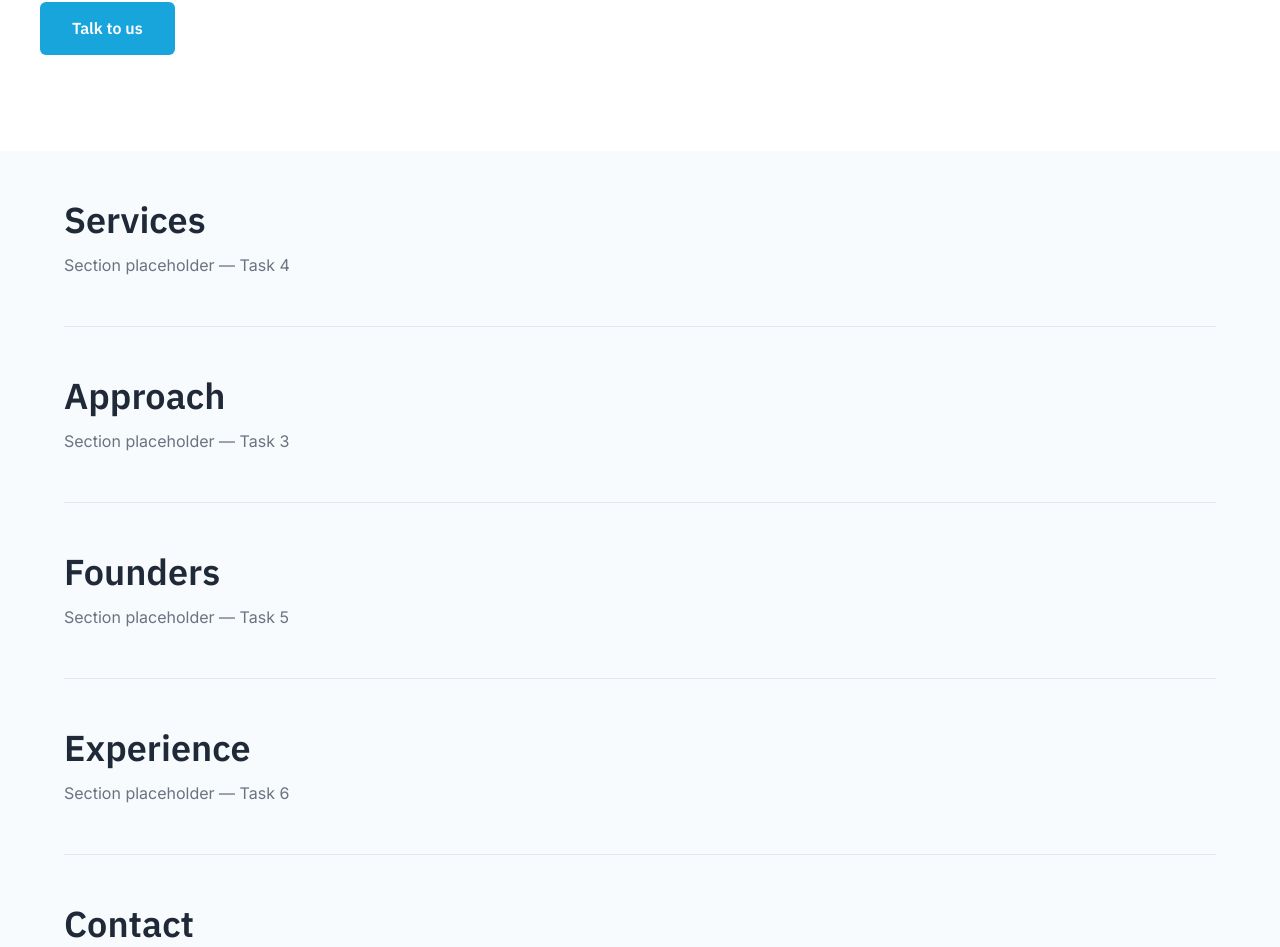
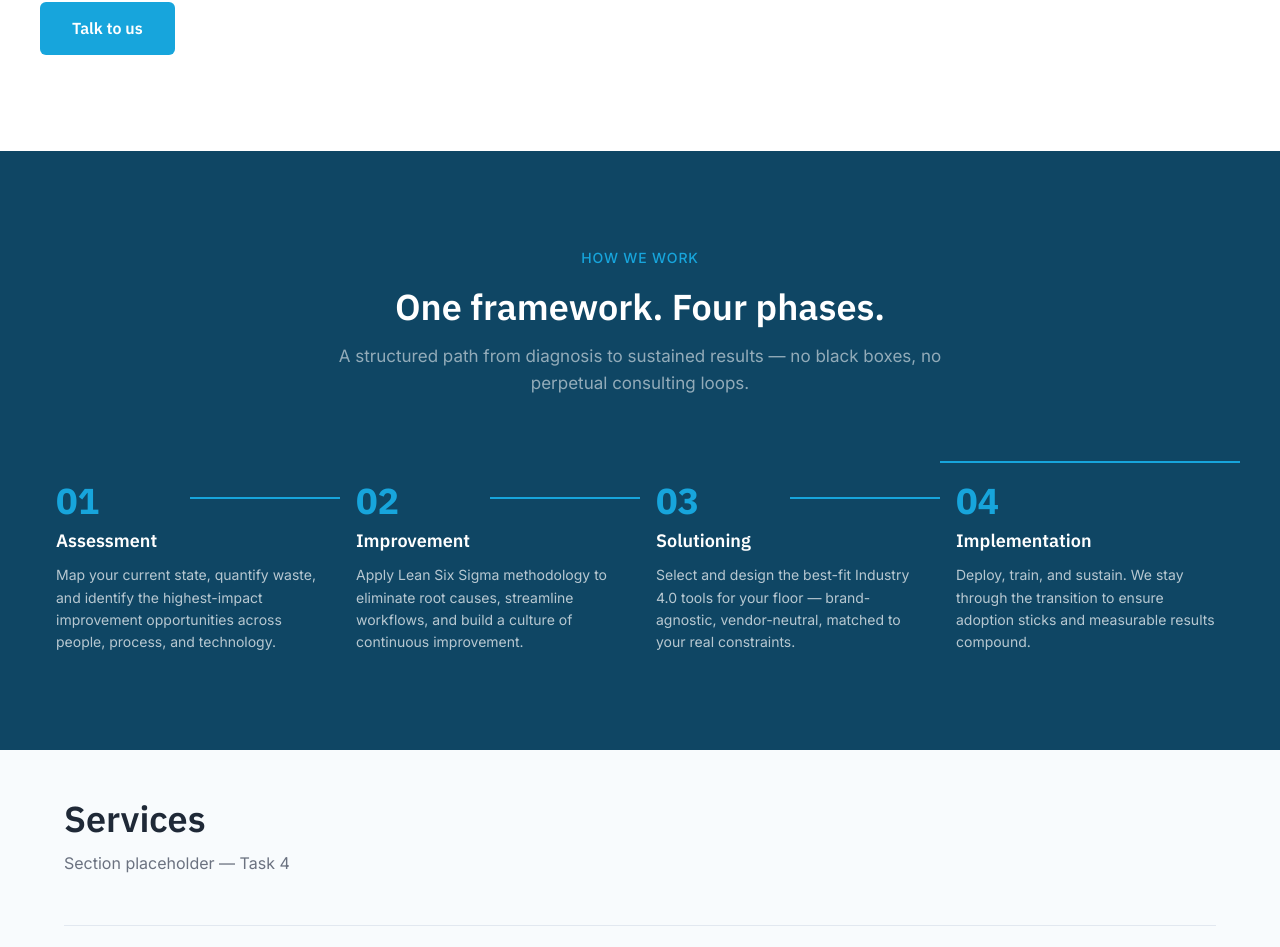
Before and after one commit to indraargamuria/opexlanding, a React (Vite) app in the folder frontend/: page / in a window 1280 px wide. Shown: the part 614-1561 px from the top of the page. Built offline with nearby package versions, Linux system fonts and the light colour scheme.

Commit message:
Framework phase

```diff
--- /dev/null
+++ b/frontend/src/components/Framework.tsx
@@ -0,0 +1,248 @@
+import { useEffect, useRef, useState } from 'react';
+
+const phases = [
+  {
+    number: '01',
+    title: 'Assessment',
+    description: 'Map your current state, quantify waste, and identify the highest-impact improvement opportunities across people, process, and technology.',
+  },
+  {
+    number: '02',
+    title: 'Improvement',
+    description: 'Apply Lean Six Sigma methodology to eliminate root causes, streamline workflows, and build a culture of continuous improvement.',
+  },
+  {
+    number: '03',
+    title: 'Solutioning',
+    description: 'Select and design the best-fit Industry 4.0 tools for your floor — brand-agnostic, vendor-neutral, matched to your real constraints.',
+  },
+  {
+    number: '04',
+    title: 'Implementation',
+    description: 'Deploy, train, and sustain. We stay through the transition to ensure adoption sticks and measurable results compound.',
+  },
+];
+
+export function Framework() {
+  const sectionRef = useRef<HTMLDivElement>(null);
+  const [activePhase, setActivePhase] = useState(-1);
+
+  useEffect(() => {
+    const node = sectionRef.current;
+    if (!node) return;
+
+    const prefersReduced = window.matchMedia('(prefers-reduced-motion: reduce)').matches;
+    const timers: number[] = [];
+
+    const observer = new IntersectionObserver(
+      ([entry]) => {
+        if (!entry.isIntersecting) return;
+        observer.disconnect();
+
+        if (prefersReduced) {
+          setActivePhase(phases.length - 1);
+          return;
+        }
+
+        let phase = 0;
+        setActivePhase(0);
+
+        const advance = () => {
+          phase += 1;
+          if (phase < phases.length) {
+            setActivePhase(phase);
+            timers.push(setTimeout(advance, 450));
+          }
+        };
+        timers.push(setTimeout(advance, 450));
+      },
+      { threshold: 0.3 },
+    );
+
+    observer.observe(node);
+    return () => {
+      observer.disconnect();
+      timers.forEach(clearTimeout);
+    };
+  }, []);
+
+  return (
+    <section
+      ref={sectionRef}
+      style={sectionStyle}
+      aria-label="Our 4-phase approach"
+    >
+      <div style={innerStyle}>
+        <div style={headerStyle}>
+          <p style={overlineStyle}>How we work</p>
+          <h2 style={headingStyle}>One framework. Four phases.</h2>
+          <p style={subheadStyle}>
+            A structured path from diagnosis to sustained results — no black boxes,
+            no perpetual consulting loops.
+          </p>
+        </div>
+
+        <div style={gridStyle}>
+          {phases.map((phase, i) => {
+            const isActive = i <= activePhase;
+            const isCurrent = i === activePhase;
+
+            return (
+              <div key={phase.number} style={cardWrapperStyle}>
+                {/* Connecting line (not on first card) */}
+                {i > 0 && (
+                  <div style={lineTrackStyle}>
+                    <div
+                      style={{
+                        ...lineFillStyle,
+                        transform: isActive ? 'scaleX(1)' : 'scaleX(0)',
+                      }}
+                    />
+                  </div>
+                )}
+
+                <div
+                  style={{
+                    ...cardStyle,
+                    opacity: isActive ? 1 : 0.25,
+                    borderColor: isCurrent ? 'var(--brand)' : 'transparent',
+                  }}
+                >
+                  <span
+                    style={{
+                      ...numberStyle,
+                      color: isActive ? 'var(--brand)' : 'rgba(255,255,255,0.2)',
+                    }}
+                  >
+                    {phase.number}
+                  </span>
+                  <h3
+                    style={{
+                      ...titleStyle,
+                      color: isActive ? 'var(--white)' : 'rgba(255,255,255,0.4)',
+                    }}
+                  >
+                    {phase.title}
+                  </h3>
+                  <p
+                    style={{
+                      ...descStyle,
+                      color: isActive ? 'rgba(255,255,255,0.7)' : 'rgba(255,255,255,0.2)',
+                    }}
+                  >
+                    {phase.description}
+                  </p>
+                </div>
+              </div>
+            );
+          })}
+        </div>
+      </div>
+    </section>
+  );
+}
+
+const sectionStyle: React.CSSProperties = {
+  background: 'var(--dark-accent)',
+  padding: '96px 24px',
+};
+
+const innerStyle: React.CSSProperties = {
+  maxWidth: '1200px',
+  margin: '0 auto',
+};
+
+const headerStyle: React.CSSProperties = {
+  textAlign: 'center',
+  marginBottom: '64px',
+  maxWidth: '640px',
+  marginLeft: 'auto',
+  marginRight: 'auto',
+};
+
+const overlineStyle: React.CSSProperties = {
+  fontFamily: 'var(--font-body)',
+  fontSize: 'var(--text-caption)',
+  fontWeight: 500,
+  color: 'var(--brand)',
+  letterSpacing: '0.06em',
+  textTransform: 'uppercase' as const,
+  marginBottom: '16px',
+};
+
+const headingStyle: React.CSSProperties = {
+  fontFamily: 'var(--font-heading)',
+  fontSize: 'var(--text-h2)',
+  fontWeight: 'var(--weight-h2)',
+  color: 'var(--white)',
+  lineHeight: 'var(--leading-heading)',
+  marginBottom: '16px',
+};
+
+const subheadStyle: React.CSSProperties = {
+  fontSize: '1.0625rem',
+  lineHeight: 1.6,
+  color: 'rgba(255, 255, 255, 0.55)',
+};
+
+const gridStyle: React.CSSProperties = {
+  display: 'grid',
+  gridTemplateColumns: 'repeat(4, 1fr)',
+  gap: '0',
+  alignItems: 'start',
+};
+
+const cardWrapperStyle: React.CSSProperties = {
+  position: 'relative',
+  display: 'flex',
+  alignItems: 'flex-start',
+};
+
+const lineTrackStyle: React.CSSProperties = {
+  position: 'absolute',
+  top: '36px',
+  left: '-50%',
+  width: '50%',
+  height: '2px',
+  background: 'rgba(255, 255, 255, 0.1)',
+  overflow: 'hidden',
+};
+
+const lineFillStyle: React.CSSProperties = {
+  width: '100%',
+  height: '100%',
+  background: 'var(--brand)',
+  transformOrigin: 'left center',
+  transition: 'transform 0.4s ease-out',
+};
+
+const cardStyle: React.CSSProperties = {
+  padding: '0 16px',
+  transition: 'opacity 0.4s ease-out, border-color 0.3s ease',
+  borderTop: '2px solid transparent',
+  paddingTop: '20px',
+};
+
+const numberStyle: React.CSSProperties = {
+  fontFamily: 'var(--font-heading)',
+  fontSize: 'var(--text-h2)',
+  fontWeight: 700,
+  lineHeight: 1,
+  display: 'block',
+  marginBottom: '12px',
+  transition: 'color 0.3s ease',
+};
+
+const titleStyle: React.CSSProperties = {
+  fontFamily: 'var(--font-heading)',
+  fontSize: 'var(--text-h4)',
+  fontWeight: 600,
+  marginBottom: '12px',
+  transition: 'color 0.3s ease',
+};
+
+const descStyle: React.CSSProperties = {
+  fontSize: 'var(--text-caption)',
+  lineHeight: 1.6,
+  transition: 'color 0.3s ease',
+};
--- a/frontend/src/routeTree.tsx
+++ b/frontend/src/routeTree.tsx
@@ -1,6 +1,7 @@
 import { Outlet, createRootRoute, createRouter, createRoute } from '@tanstack/react-router';
 import { Header } from './components/Header';
 import { Hero } from './components/Hero';
+import { Framework } from './components/Framework';
 import { Footer } from './components/Footer';
 
 const rootRoute = createRootRoute({
@@ -29,14 +30,13 @@ function LandingPage() {
   return (
     <>
       <Hero />
+      <div id="approach">
+        <Framework />
+      </div>
       <div style={{ padding: '0 24px', maxWidth: '1200px', margin: '0 auto' }}>
         <section id="services" style={sectionStyle}>
           <h2>Services</h2>
           <p style={placeholderStyle}>Section placeholder — Task 4</p>
-        </section>
-        <section id="approach" style={sectionStyle}>
-          <h2>Approach</h2>
-          <p style={placeholderStyle}>Section placeholder — Task 3</p>
         </section>
         <section id="founders" style={sectionStyle}>
           <h2>Founders</h2>
```
